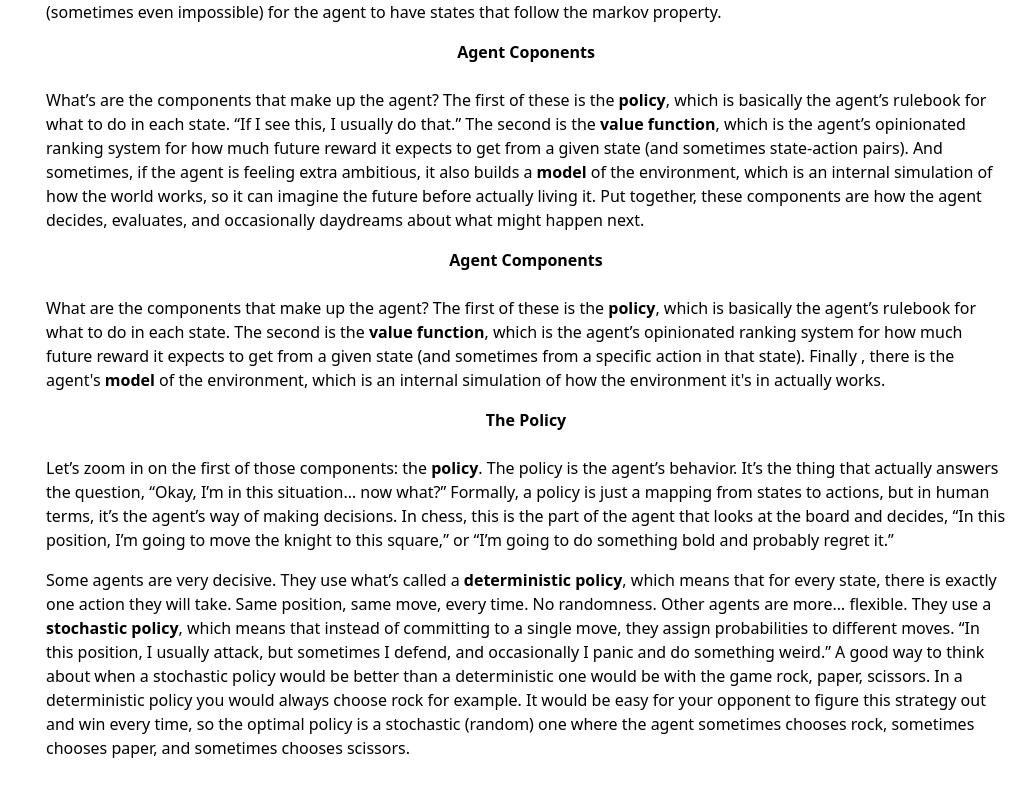
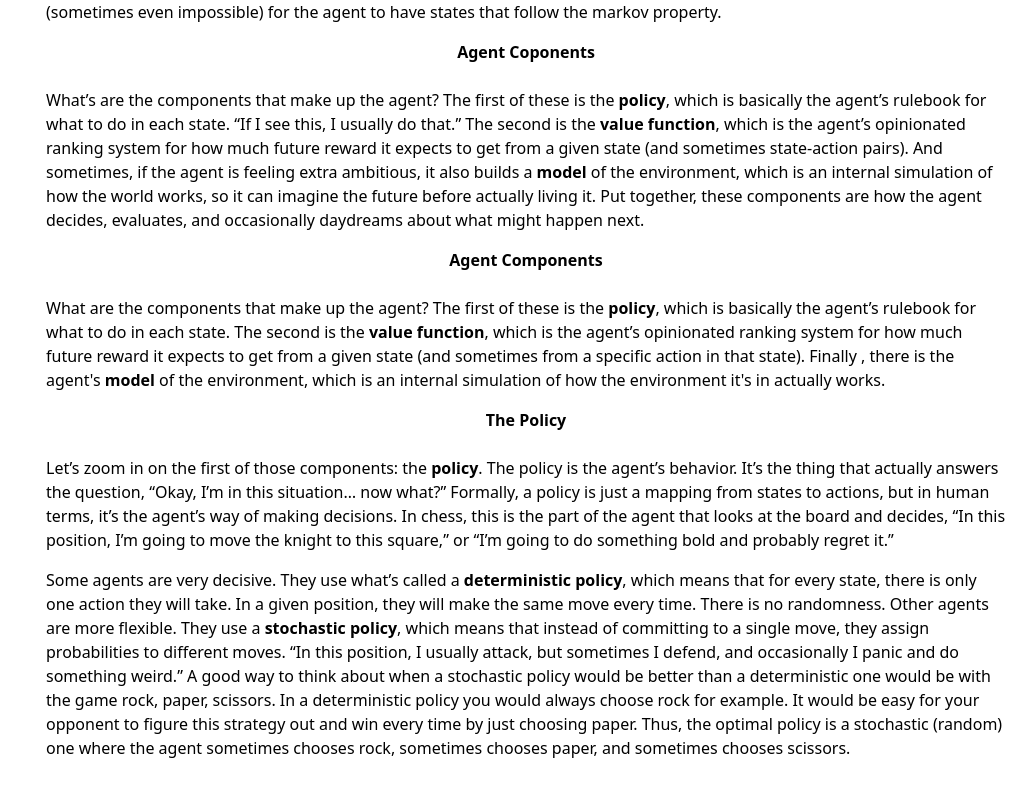
Before and after one commit to WilliamGiammona/learning-ai, a Next.js app: page /reinforcement-learning in a window 1280 px wide. Shown: the part 2165-2961 px from the top of the page, without its empty margins (258-1280 px from the left). Built offline with nearby package versions, Linux system fonts and the light colour scheme.

Commit message:
continuing introduction

```diff
--- a/app/reinforcement-learning/page.tsx
+++ b/app/reinforcement-learning/page.tsx
@@ -317,20 +317,21 @@ export default function ReinforcementLearningPage() {
             <p className="mb-4">
               Some agents are very decisive. They use what’s called a{" "}
               <strong>deterministic policy</strong>, which means that for every
-              state, there is exactly one action they will take. Same position,
-              same move, every time. No randomness. Other agents are more…
-              flexible. They use a <strong>stochastic policy</strong>, which
-              means that instead of committing to a single move, they assign
-              probabilities to different moves. “In this position, I usually
-              attack, but sometimes I defend, and occasionally I panic and do
-              something weird.” A good way to think about when a stochastic
-              policy would be better than a deterministic one would be with the
-              game rock, paper, scissors. In a deterministic policy you would
-              always choose rock for example. It would be easy for your opponent
-              to figure this strategy out and win every time, so the optimal
-              policy is a stochastic (random) one where the agent sometimes
-              chooses rock, sometimes chooses paper, and sometimes chooses
-              scissors.
+              state, there is only one action they will take. In a given
+              position, they will make the same move every time. There is no
+              randomness. Other agents are more flexible. They use a{" "}
+              <strong>stochastic policy</strong>, which means that instead of
+              committing to a single move, they assign probabilities to
+              different moves. “In this position, I usually attack, but
+              sometimes I defend, and occasionally I panic and do something
+              weird.” A good way to think about when a stochastic policy would
+              be better than a deterministic one would be with the game rock,
+              paper, scissors. In a deterministic policy you would always choose
+              rock for example. It would be easy for your opponent to figure
+              this strategy out and win every time by just choosing paper. Thus,
+              the optimal policy is a stochastic (random) one where the agent
+              sometimes chooses rock, sometimes chooses paper, and sometimes
+              chooses scissors.
             </p>
           </section>
         </main>
```
